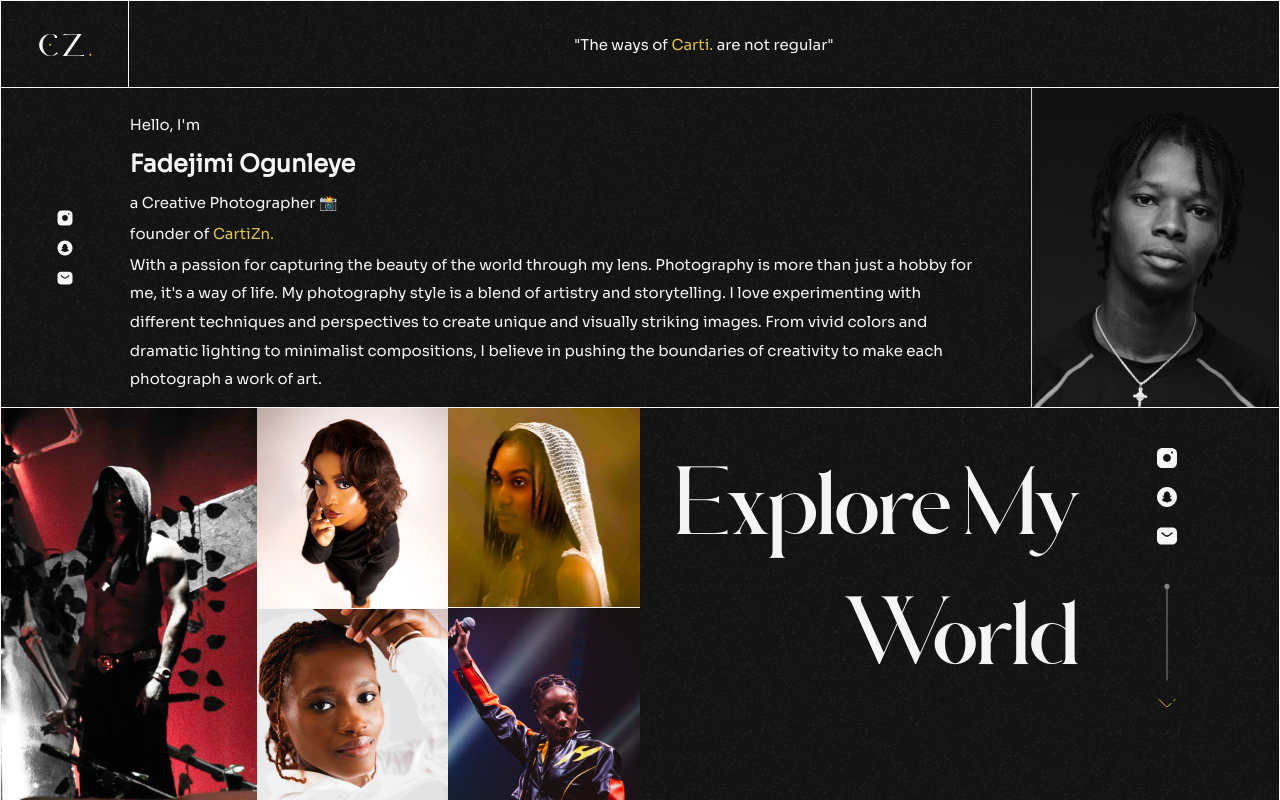
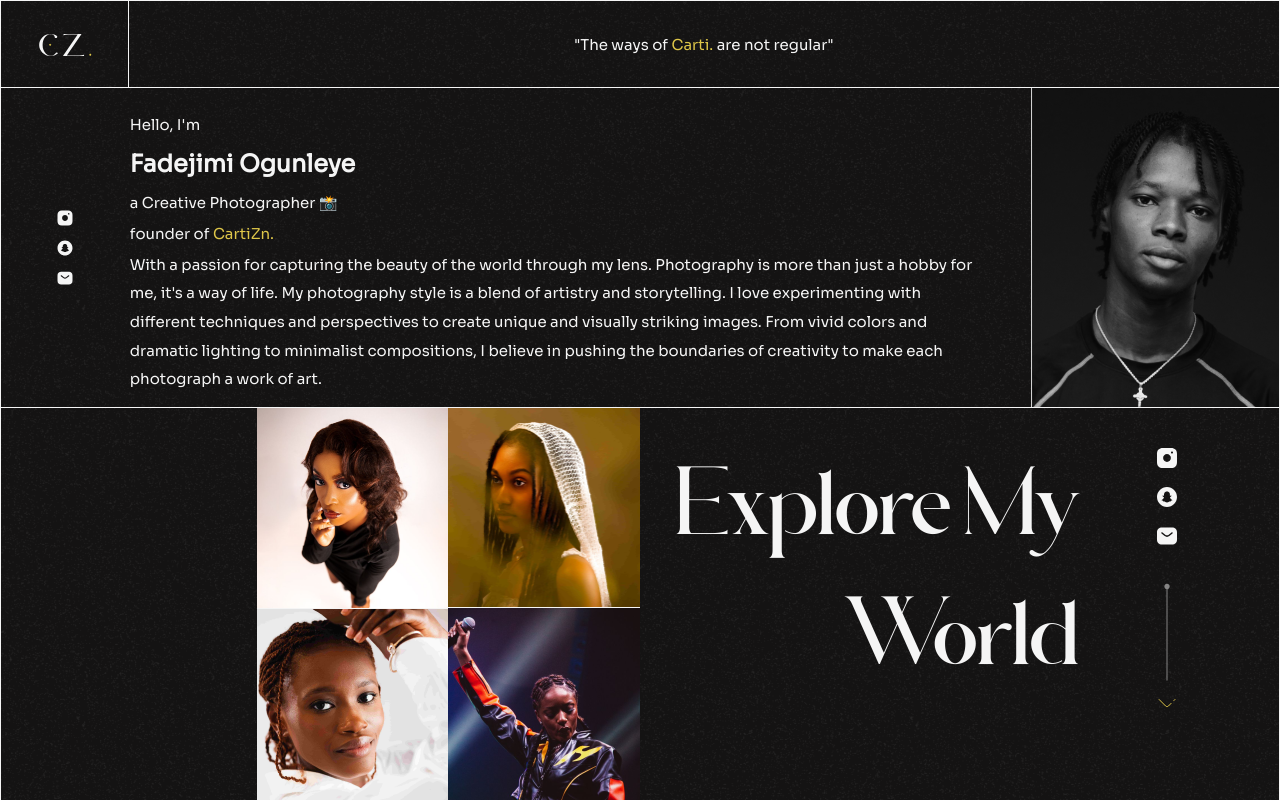
Before and after one commit to qgatssdev/cartizn, a React (Vite) app: page / in a window 1280 px wide. Built offline with nearby package versions, Linux system fonts and the light colour scheme.

Commit message:
update home

```diff
--- a/src/pages/home/index.tsx
+++ b/src/pages/home/index.tsx
@@ -1,11 +1,14 @@
 import Carousel from '../../components/carousel';
+import CrossfadeCarousel from '@notbaldrick/react-crossfade-carousel';
 import './styles.scss';
 
 const Home = () => {
   const test = [
+    require('../../assets/ayra.png'),
     require('../../assets/rema.png'),
-    require('../../assets/girl1.png'),
+    require('../../assets/carti.png'),
   ];
+
   return (
     <div className='home_main_container'>
       <div className='home_container'>
@@ -56,7 +59,12 @@ const Home = () => {
           <div className='section_one'>
             <div className='image_container_one'>
               {/* <img src={require('../../assets/rema.png')} alt='' /> */}
-              <Carousel images={test} />
+              {/* <Carousel images={test} /> */}
+              {/* <CrossfadeCarousel
+                interval={3000}
+                transition={2000}
+                images={test}
+              /> */}
             </div>
             <div className='image_container_two'>
               <div className='container_image_one'>
--- a/src/pages/home/styles.scss
+++ b/src/pages/home/styles.scss
@@ -148,6 +148,7 @@
 
         .image_container_one {
           flex-basis: 40%;
+          position: relative;
 
           img {
             width: 100%;
```
